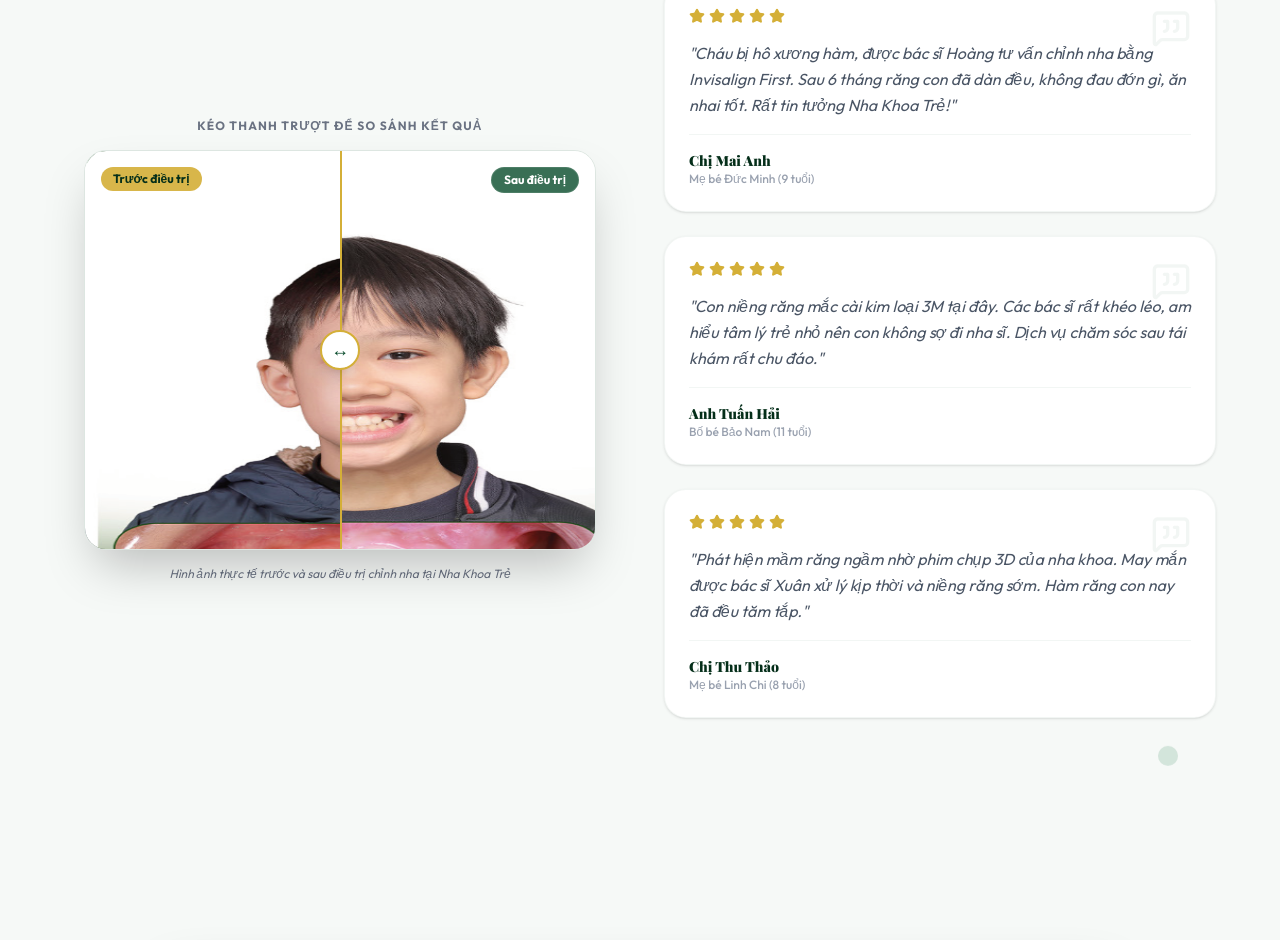
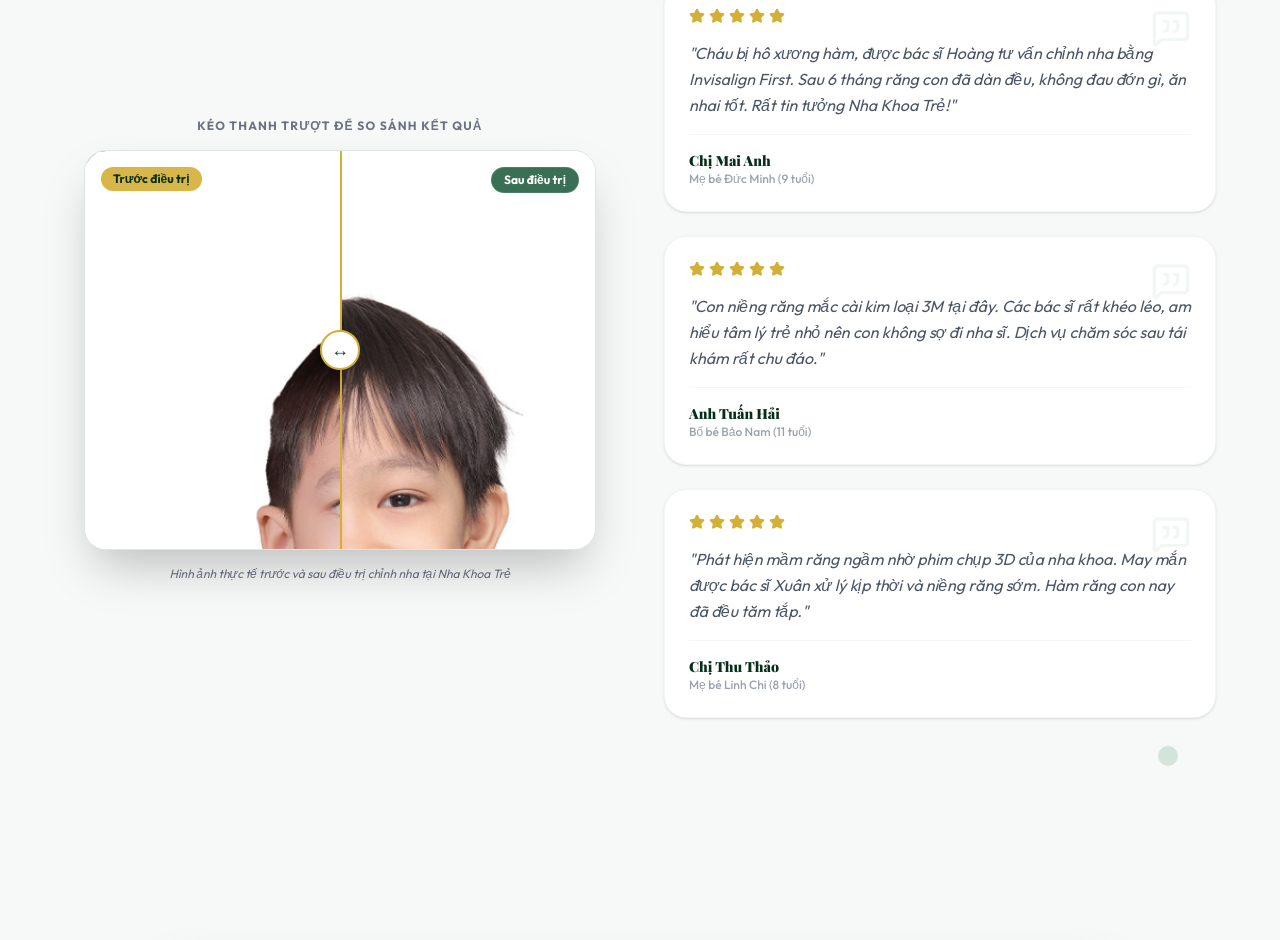
Before and after one commit to hoang89yenthe/NhaKhoaTre, a Next.js app: page / in a window 1280 px wide. Shown: the part 7917-8857 px from the top of the page. Built offline with nearby package versions, Linux system fonts and the light colour scheme; no server answers; a web font is replaced by a local one.

Commit message:
fix: correct before/after slider aspect ratio (200% 100% → 200% auto)

```diff
--- a/src/components/Testimonials.tsx
+++ b/src/components/Testimonials.tsx
@@ -95,7 +95,7 @@ export default function Testimonials() {
                   className="absolute inset-0 bg-cover bg-no-repeat"
                   style={{
                     backgroundImage: "url('/images/customer_before_after.png')",
-                    backgroundSize: "200% 100%",
+                    backgroundSize: "200% auto",
                     backgroundPosition: "100% 0%"
                   }}
                 />
@@ -108,7 +108,7 @@ export default function Testimonials() {
                   className="absolute inset-0 bg-cover bg-no-repeat border-r-2 border-brand-accent"
                   style={{
                     backgroundImage: "url('/images/customer_before_after.png')",
-                    backgroundSize: "200% 100%",
+                    backgroundSize: "200% auto",
                     backgroundPosition: "0% 0%",
                     clipPath: `polygon(0 0, ${sliderPosition}% 0, ${sliderPosition}% 100%, 0 100%)`
                   }}
```
